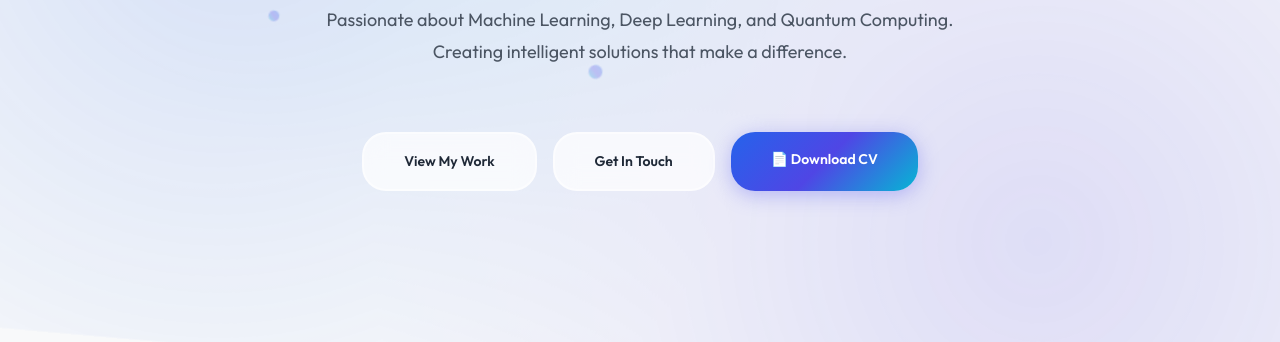
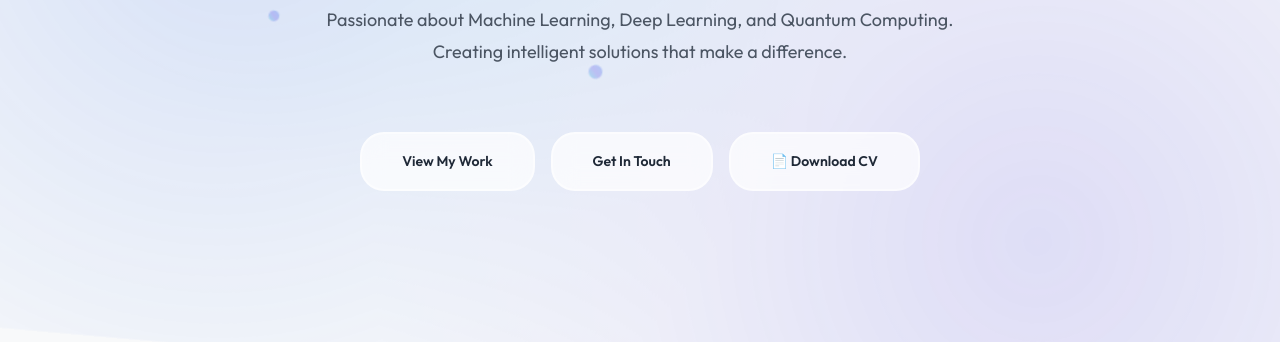
Before and after one commit to Abhijith-Reddy-ch/portfolio, a plain HTML site: page index.html in a window 1280 px wide. Shown: the part 458-800 px from the top of the page. Drawn offline with Linux system fonts and the light colour scheme.

Commit message:
Change CV download button style to btn-secondary

```diff
--- a/index.html
+++ b/index.html
@@ -42,7 +42,7 @@
             <div class="hero-cta reveal">
                 <a href="#projects" class="btn btn-secondary">View My Work</a>
                 <a href="#contact" class="btn btn-secondary">Get In Touch</a>
-                <a href="assets/cv.pdf" class="btn btn-primary" onclick="bindCVDownload('assets/cv.pdf', 'Abhijith_Reddy_CV.pdf')" aria-label="Download and view CV">
+                <a href="assets/cv.pdf" class="btn btn-secondary" onclick="bindCVDownload('assets/cv.pdf', 'Abhijith_Reddy_CV.pdf')" aria-label="Download and view CV">
   📄 Download CV
 </a>
 
```
